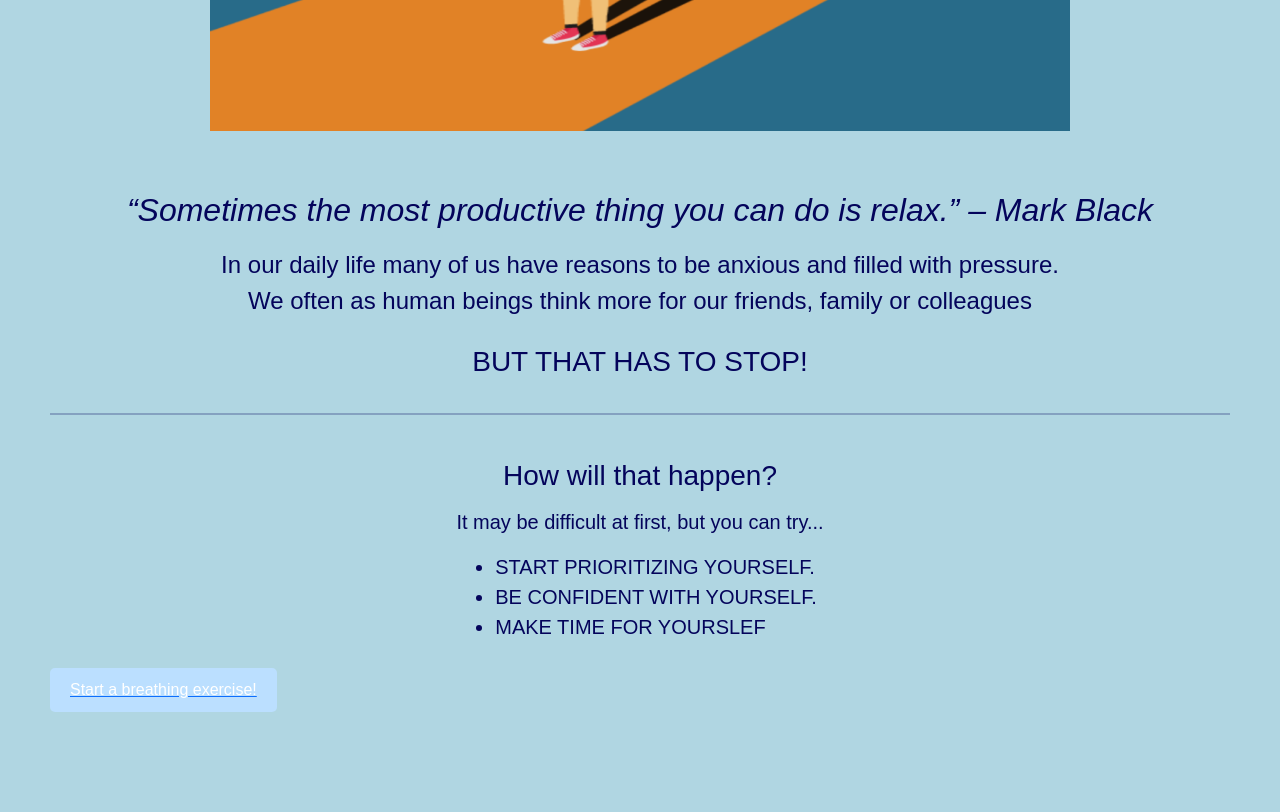
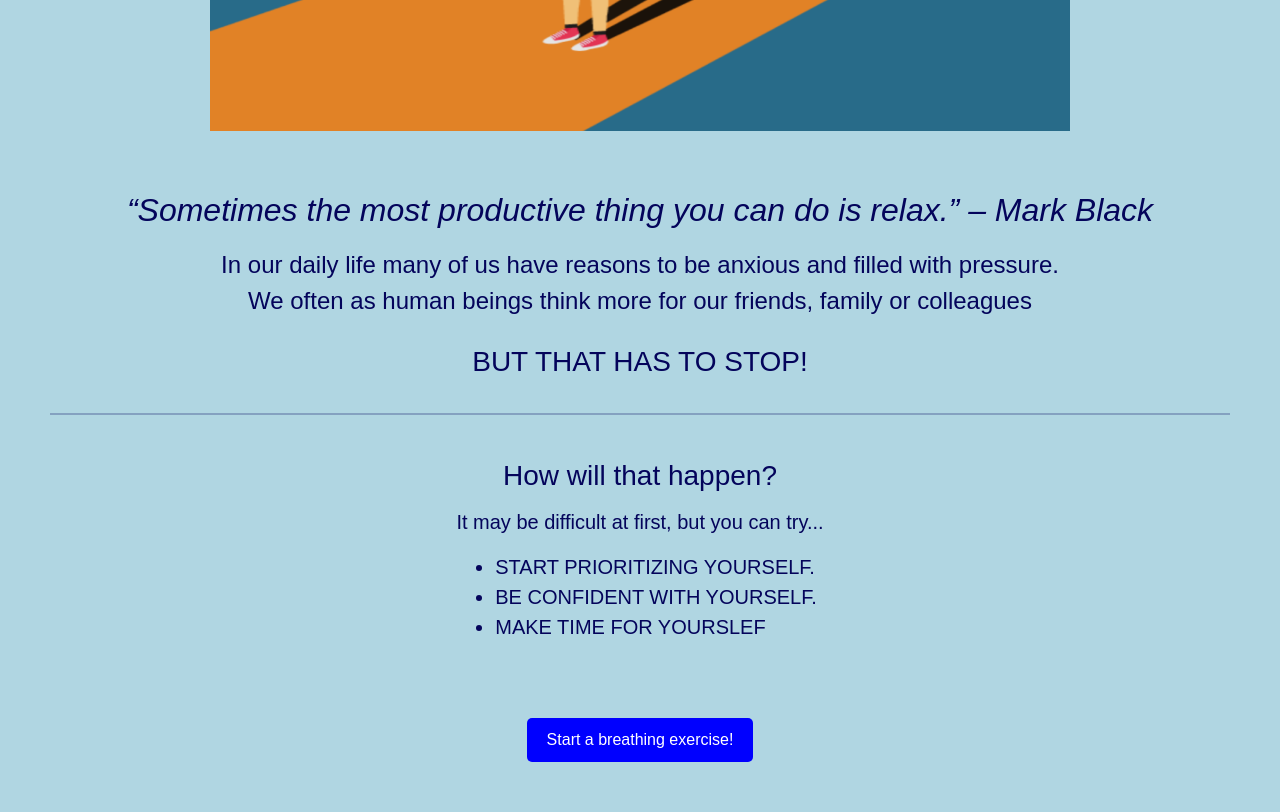
Before and after one commit to Annalexiou/ZAM, a plain HTML site: page website.html in a window 1280 px wide. Shown: the part 730-1542 px from the top of the page. Before the commit the page ends 1442 px from the top, so only its background shows below. Drawn offline with nearby package versions, Linux system fonts and the light colour scheme.

Commit message:
button finished

```diff
--- a/styles.css
+++ b/styles.css
@@ -152,17 +152,18 @@ hr{
 
 }
 
+.button-container {
+  display:flex;
+  flex-direction:column;
+  align-items:center;
+  text-align:center;
+  padding:50px;
+}
 .my-button {
-  background-color: rgb(187, 223, 255);
+  background-color: blue;
   color: white;
   padding: 10px 20px;
   border: none;
   border-radius: 5px;
   cursor: pointer;
-  display:flex;
-  flex-direction:column;
-  align-items:center;
-  text-align:center;
-
-
 }
--- a/website.html
+++ b/website.html
@@ -100,9 +100,11 @@
 
     </div>
 
+    <div class="button-container">
     <a href="Breathing exercises.html">
       <button class="my-button"> Start a breathing exercise! </button>
       </a>
+    </div>
 
 
     <script src="https://cdn.jsdelivr.net/npm/bootstrap@5.3.3/dist/js/bootstrap.bundle.min.js" integrity="sha384-YvpcrYf0tY3lHB60NNkmXc5s9fDVZLESaAA55NDzOxhy9GkcIdslK1eN7N6jIeHz" crossorigin="anonymous"></script>
```
